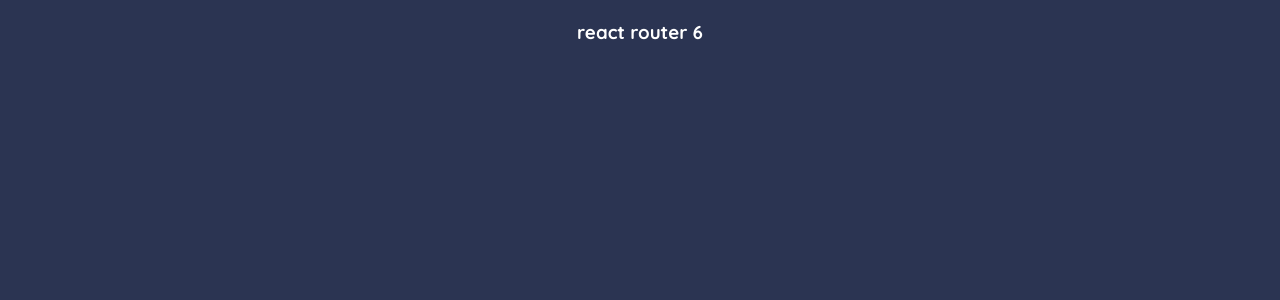
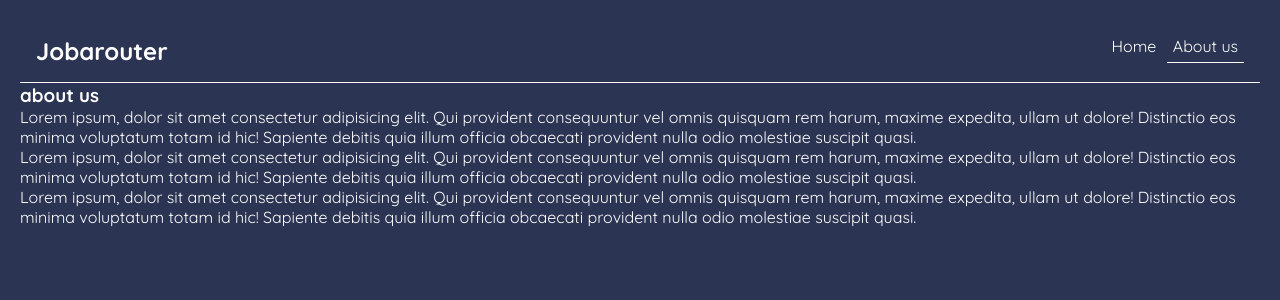
Before and after one commit to DusanVulic/ReactRouteR-6.4, a React (Create React App) app: page /about in a window 1280 px wide. Shown: the top 300 px of the page. Built offline with nearby package versions, Linux system fonts and the light colour scheme.

Commit message:
basic router 6 navigation created

```diff
--- a/src/App.css
+++ b/src/App.css
@@ -32,3 +32,29 @@
     background: var(--primary);
     cursor: pointer;
 }
+
+
+/** NAVIGATION */
+
+nav {
+    display: flex;
+    gap: 16px;
+    justify-content: flex-end;
+    margin: 0 auto;
+    padding: 1rem;
+    border-bottom: 1px solid white;
+}
+
+nav h1 {
+    margin-right: auto;
+}
+
+nav a {
+    text-decoration: none;
+    padding: 6px;
+}
+
+nav a.active {
+    /* background: var(--primary); */
+    border-bottom: 1px solid white;
+}
--- a/src/App.js
+++ b/src/App.js
@@ -1,10 +1,23 @@
 import "./App.css";
+
+import { BrowserRouter, Routes, Route } from "react-router-dom";
+import Home from "./components/Home";
+import About from "./components/About";
+import Navbar from "./components/Navbar";
 
 function App() {
   return (
-    <div className="App">
-      <h3>react router 6</h3>
-    </div>
+    <BrowserRouter>
+      <header>
+        <Navbar />
+      </header>
+      <main>
+        <Routes>
+          <Route index element={<Home />} />
+          <Route path="about" element={<About />} />
+        </Routes>
+      </main>
+    </BrowserRouter>
   );
 }
 
--- /dev/null
+++ b/src/components/About.js
@@ -0,0 +1,32 @@
+import React from "react";
+
+const About = () => {
+  return (
+    <div className="about">
+      <h3>about us </h3>
+      <p>
+        Lorem ipsum, dolor sit amet consectetur adipisicing elit. Qui provident
+        consequuntur vel omnis quisquam rem harum, maxime expedita, ullam ut
+        dolore! Distinctio eos minima voluptatum totam id hic! Sapiente debitis
+        quia illum officia obcaecati provident nulla odio molestiae suscipit
+        quasi.
+      </p>
+      <p>
+        Lorem ipsum, dolor sit amet consectetur adipisicing elit. Qui provident
+        consequuntur vel omnis quisquam rem harum, maxime expedita, ullam ut
+        dolore! Distinctio eos minima voluptatum totam id hic! Sapiente debitis
+        quia illum officia obcaecati provident nulla odio molestiae suscipit
+        quasi.
+      </p>
+      <p>
+        Lorem ipsum, dolor sit amet consectetur adipisicing elit. Qui provident
+        consequuntur vel omnis quisquam rem harum, maxime expedita, ullam ut
+        dolore! Distinctio eos minima voluptatum totam id hic! Sapiente debitis
+        quia illum officia obcaecati provident nulla odio molestiae suscipit
+        quasi.
+      </p>
+    </div>
+  );
+};
+
+export default About;
--- /dev/null
+++ b/src/components/Home.js
@@ -0,0 +1,32 @@
+import React from "react";
+
+const Home = () => {
+  return (
+    <div>
+      <h3>Welcome</h3>
+      <p>
+        Lorem ipsum, dolor sit amet consectetur adipisicing elit. Qui provident
+        consequuntur vel omnis quisquam rem harum, maxime expedita, ullam ut
+        dolore! Distinctio eos minima voluptatum totam id hic! Sapiente debitis
+        quia illum officia obcaecati provident nulla odio molestiae suscipit
+        quasi.
+      </p>
+      <p>
+        Lorem ipsum, dolor sit amet consectetur adipisicing elit. Qui provident
+        consequuntur vel omnis quisquam rem harum, maxime expedita, ullam ut
+        dolore! Distinctio eos minima voluptatum totam id hic! Sapiente debitis
+        quia illum officia obcaecati provident nulla odio molestiae suscipit
+        quasi.
+      </p>
+      <p>
+        Lorem ipsum, dolor sit amet consectetur adipisicing elit. Qui provident
+        consequuntur vel omnis quisquam rem harum, maxime expedita, ullam ut
+        dolore! Distinctio eos minima voluptatum totam id hic! Sapiente debitis
+        quia illum officia obcaecati provident nulla odio molestiae suscipit
+        quasi.
+      </p>
+    </div>
+  );
+};
+
+export default Home;
--- /dev/null
+++ b/src/components/Navbar.js
@@ -0,0 +1,17 @@
+import React from "react";
+
+import { NavLink } from "react-router-dom";
+
+const Navbar = () => {
+  return (
+    <nav>
+      <h1>Jobarouter </h1>
+      <div className="link_container">
+        <NavLink to="/">Home </NavLink>
+        <NavLink to="about">About us </NavLink>
+      </div>
+    </nav>
+  );
+};
+
+export default Navbar;
```
